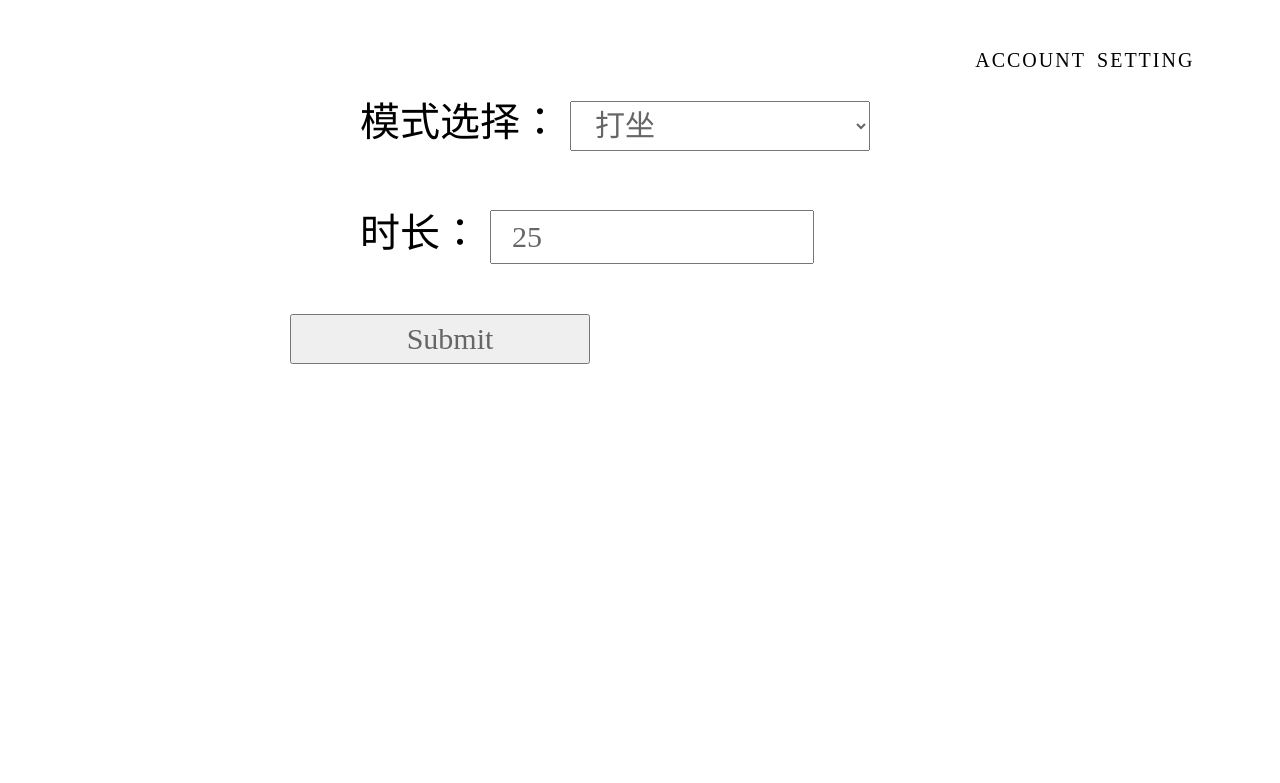
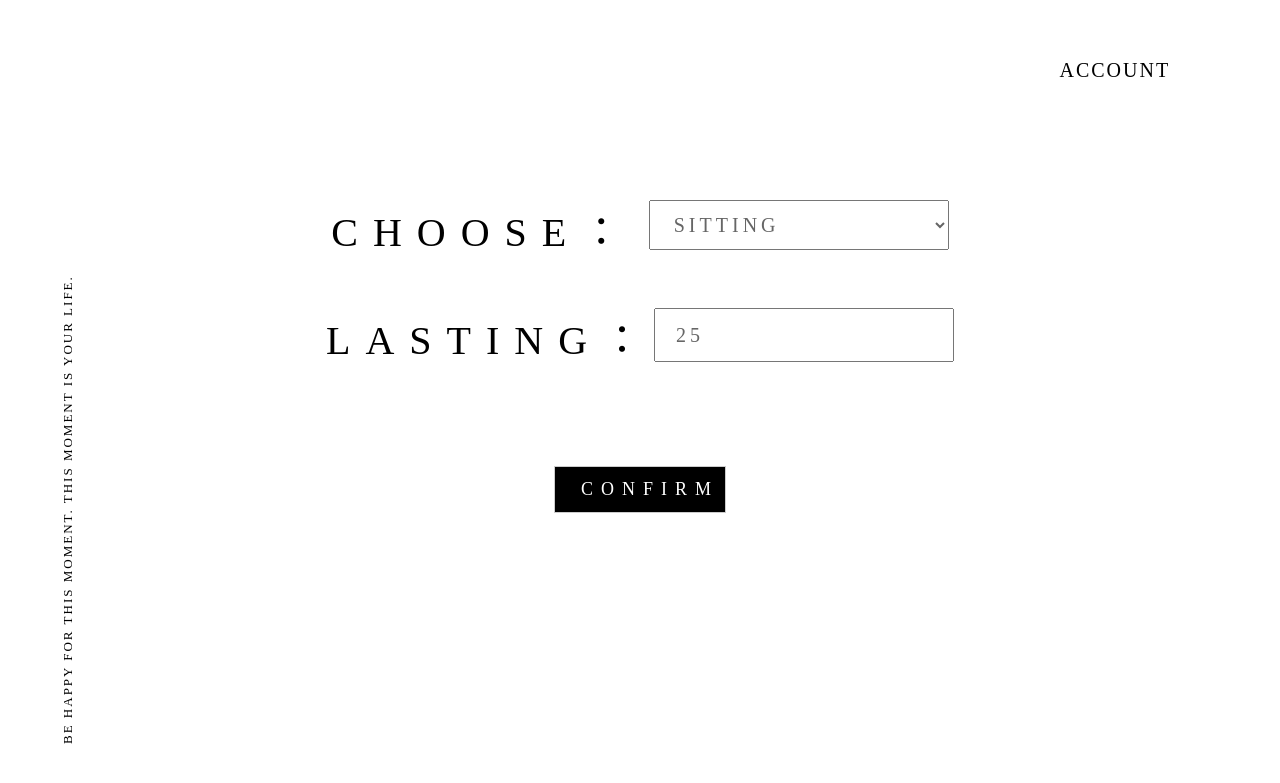
Before and after one commit to JuneLikesYogurt/Jing, a PHP site: page /html/select.html in a window 1280 px wide. Shown: the top 783 px of the page. Run offline with PHP 8.4, Linux system fonts and the light colour scheme.

Commit message:
首页时钟调试，页面样式修改

```diff
--- a/css/jingtop.css
+++ b/css/jingtop.css
@@ -3,28 +3,38 @@
 	padding: 0;
 	font-family: ApercuMono;
 }
+.slogan {
+    position: absolute;
+    left: 60px;
+    bottom: 40px;
+    transform: rotate(-90deg);
+    transform-origin: top left;
+    letter-spacing: 2px;
+    text-transform: uppercase;
+    font-size: 13px;
+}
 .center{
-  width: 700px;
+  width: 1000px;
   margin: 0 auto;
-  margin-top: -50px;
+  margin-top: 70px;
 }
 .center img{
   margin-bottom: -10px;
   margin-left: 20px;
   height: 30px;
   width: 30px;
+}
 
-}
 #header{
 	width: 100%;
 	height: 60px;
 	/*border-bottom: solid 1px #000;*/
 	margin-bottom: 50px;
-    margin-top: 30px;
+    margin-top: 40px;
 }
 #control {
 	position: absolute;
-	right: 80px;
+	right: 50px;
 	width: 18%;
 	display: flex;
 	flex-wrap: nowrap;
--- a/css/select.css
+++ b/css/select.css
@@ -1,12 +1,54 @@
+form {
+    width: 70%;
+    margin: 0 auto;
+    margin-top: 100px;
+}
 .modelSelect {
-    width: 80%;
+    width: 90%;
     margin: 50px auto;
+
+    display: flex;
+    flex-wrap: nowrap;
+    flex-direction: row;
+    justify-content: space-around;
+
     font-size: 40px;
+    letter-spacing: 15px;
+    text-transform: uppercase;
 }
-.modelSelect select,input {
+.modelSelect select {
     width: 300px;
     height: 50px;
-    font-size: 30px;
+
+    font-size: 20px;
     color: #666;
     padding-left: 20px;
+    letter-spacing: 4px;
+    text-transform: uppercase;
 }
+.modelSelect input {
+    width: 276px;
+    height: 50px;
+    margin-left: -5px;
+
+    font-size: 20px;
+    color: #666;
+    padding-left: 20px;
+    letter-spacing: 4px;
+    text-transform: uppercase;
+}
+#confirm {
+    height: 45px;
+    width: 150px;
+    margin: 0 auto;
+    margin-top: 50px;
+    color: white;
+    font-size: 18px;
+    letter-spacing: 8px;
+    text-transform: uppercase;
+    background-color: black;
+    border-width: 0.1em;
+    border-color: #ccc;
+    box-sizing: content-box;
+    border-style: solid;
+}
--- a/html/achieve.html
+++ b/html/achieve.html
@@ -2,7 +2,7 @@
 <html lang="en">
 <head>
 	<meta charset="UTF-8">
-	<title>achieve</title>
+	<title>account</title>
 	<link rel="stylesheet" type="text/css" href="../css/jingtop.css">
 	<link rel="stylesheet" type="text/css" href="../css/achieve.css">
 </head>
@@ -10,13 +10,13 @@
 	<div id="header">
 		<div id="control">
 			<a href="achieve.html">account</a>
-			<a href="#">setting</a>
 		</div>
 	</div>
 	<div class="center">
 		<p>username:</p>
 		<p>total time:</p>
 		<p>possess:</p>
+		<p>Hello Username,How is everything goning on?</p>
 	</div>
 
 </body>
--- a/html/select.html
+++ b/html/select.html
@@ -10,24 +10,28 @@
     <div id="header">
         <div id="control">
             <a href="achieve.html">account</a>
-            <a href="#">setting</a>
         </div>
     </div>
+    <div class="slogan">
+        <span>Be happy for this moment. This moment is your life.</span>
+    </div>
     <div class="center">
-        <form>
+        <form action="time.html">
             <div class="modelSelect">
-                <label>模式选择：</label>
-                <select name="select1">
-                    <option value="option1" selected="selected">打坐</option>
+                <label>CHOOSE：</label>
+                <select name="selectModel">
+                    <option value="option1" selected="selected">SITTING</option>
                     <option value="option2">养猪</option>
-                    <option value="option3">种树</option>
+                    <option value="option3">PLANTING</option>
                 </select>
             </div>
             <div class="modelSelect">
-                <label>时长：</label>
+                <label>LASTING：</label>
                 <input type="number" name="howLong" min="10" max="120" value="25">
             </div>
-            <input type="submit" name="确认">
+            <div class="modelSelect">
+                <input type="submit" name="confirm" value="CONFIRM" id="confirm">
+            </div>
         </form>
 
     </div>
```
Also changed, not shown: css/Jing.css (renamed from css/index.css, +2 -10 lines), css/register.css (renamed from css/login.css, +3 -7 lines), css/time.css (+13 -11 lines), html/Jing.html (+26 -5 lines), html/login.html (+6 -4 lines), html/register.html (+12 -15 lines), html/time.html (+7 -25 lines), js/now.js (deleted, +0 -21 lines), js/resetTime.js (deleted, +0 -52 lines).
